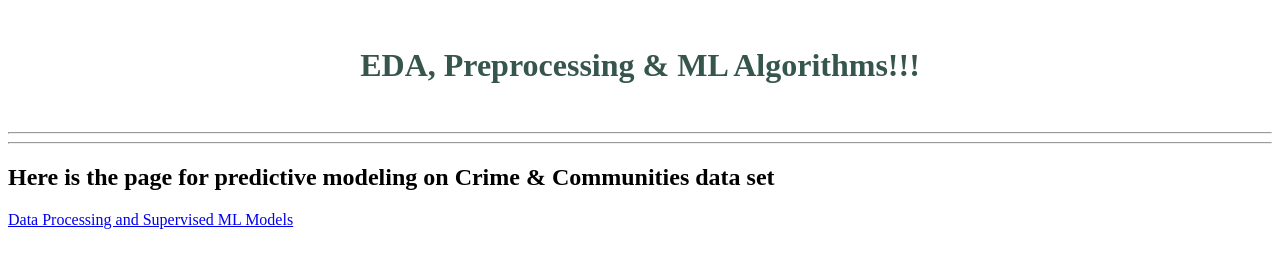
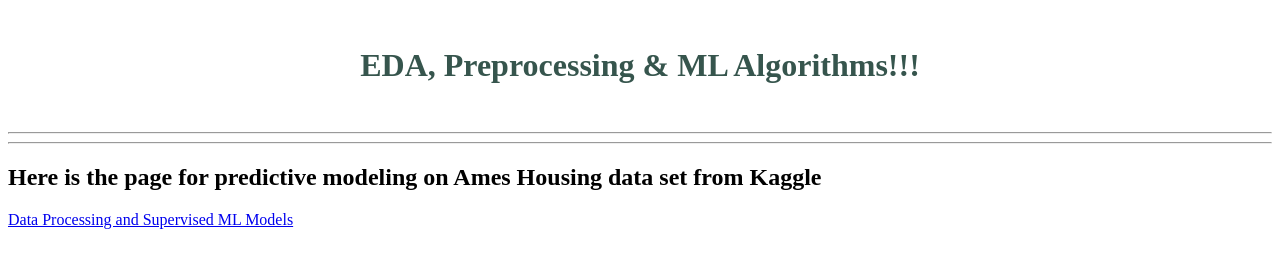
Before and after one commit to KumariSandhya2003/Ames-Housing-Predictions, a plain HTML site: page index.html in a window 1280 px wide. Drawn offline with Linux system fonts and the light colour scheme.

Commit message:
Update index.html

```diff
--- a/index.html
+++ b/index.html
@@ -11,7 +11,7 @@
     <br>
            <hr> <hr>
 
-    <h2><strong>Here is the page for predictive modeling on Crime & Communities data set </strong></h2>
+    <h2><strong>Here is the page for predictive modeling on Ames Housing data set from Kaggle </strong></h2>
       <a href="Kumari_Sandhya_KaggleHousingPrice.html">Data Processing and Supervised ML Models </a>
 
     <br>
```
